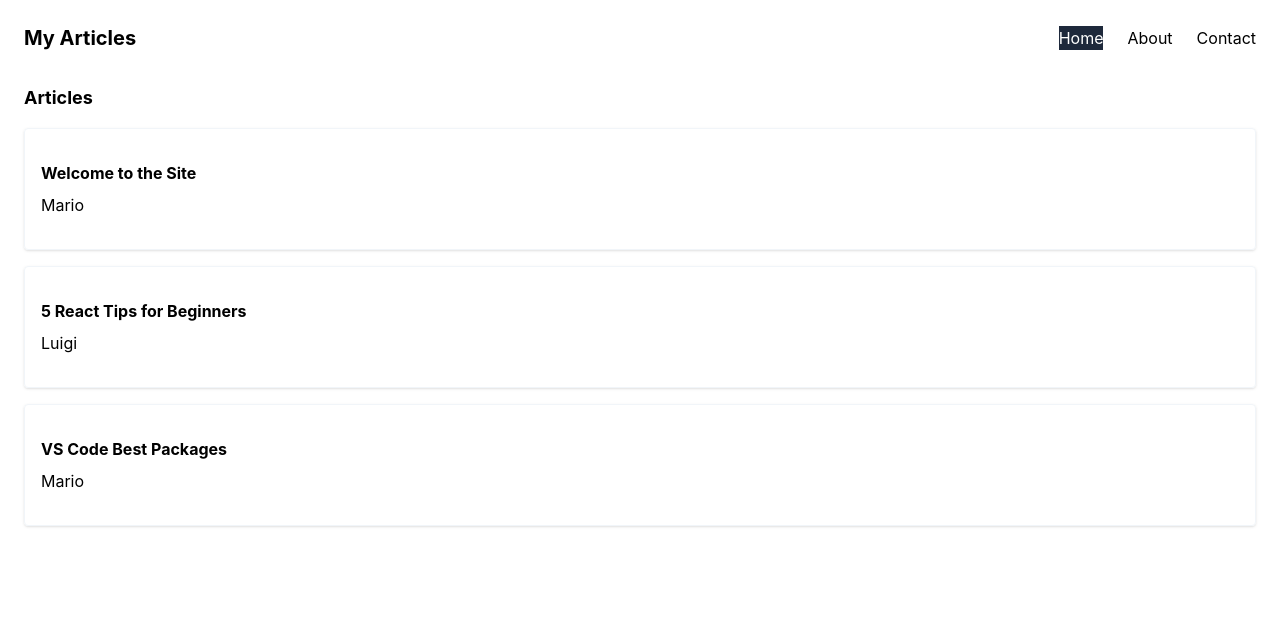
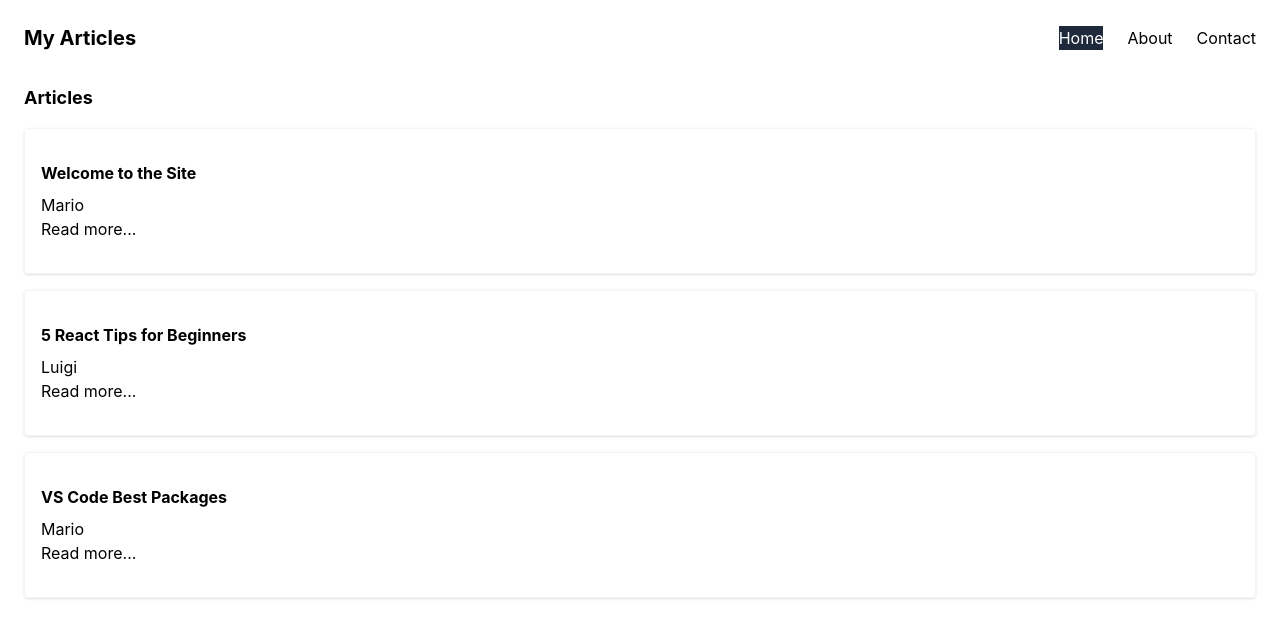
Before and after one commit to DavidRedding/multi-page, a React (Create React App) app: page / in a window 1280 px wide. Shown: the top 638 px of the page. Built offline with nearby package versions, Linux system fonts and the light colour scheme; data requests are answered from the project's data file.

Commit message:
dynamic "Read more" <Link>

```diff
--- a/src/pages/Home.js
+++ b/src/pages/Home.js
@@ -1,3 +1,4 @@
+import { Link } from 'react-router-dom';
 import { useAxios } from '../hooks/useAxios';
 
 const Home = () => {
@@ -7,11 +8,12 @@
     <div key={article.id} className="border border-slate-100 p-4 py-8 space-y-2 rounded shadow ">
       <h1 className="font-bold">{article.title}</h1>
       <p>{article.author}</p>
+      <Link to={`/articles/${article.id}`}>Read more...</Link>
     </div>
   ));
 
   return (
-    <div className=" space-y-4">
+    <div className="space-y-4">
       <h2 className="font-bold text-lg ">Articles</h2>
       {isPending && <div>Loading...</div>}
       {error && <div>{error}</div>}
```
